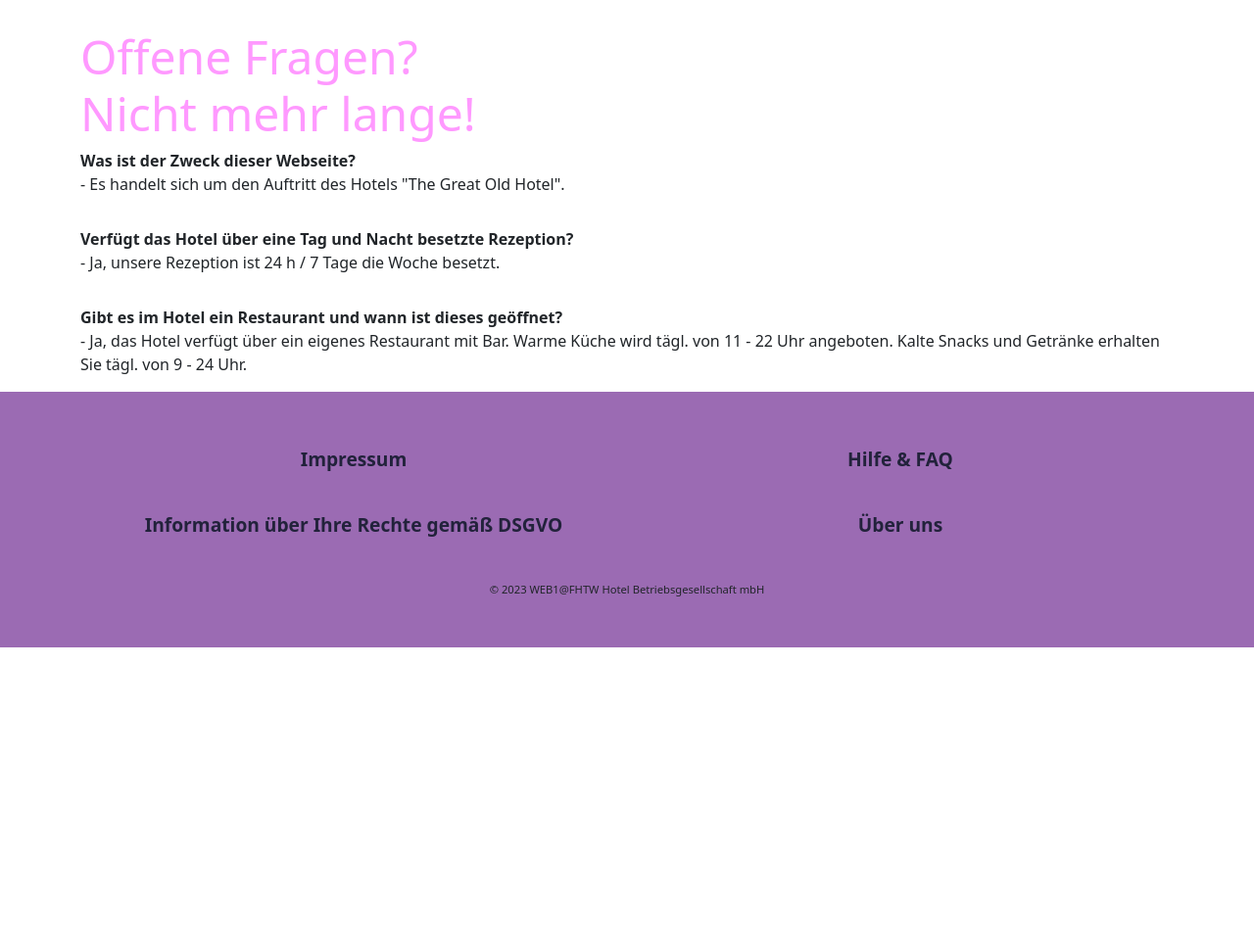
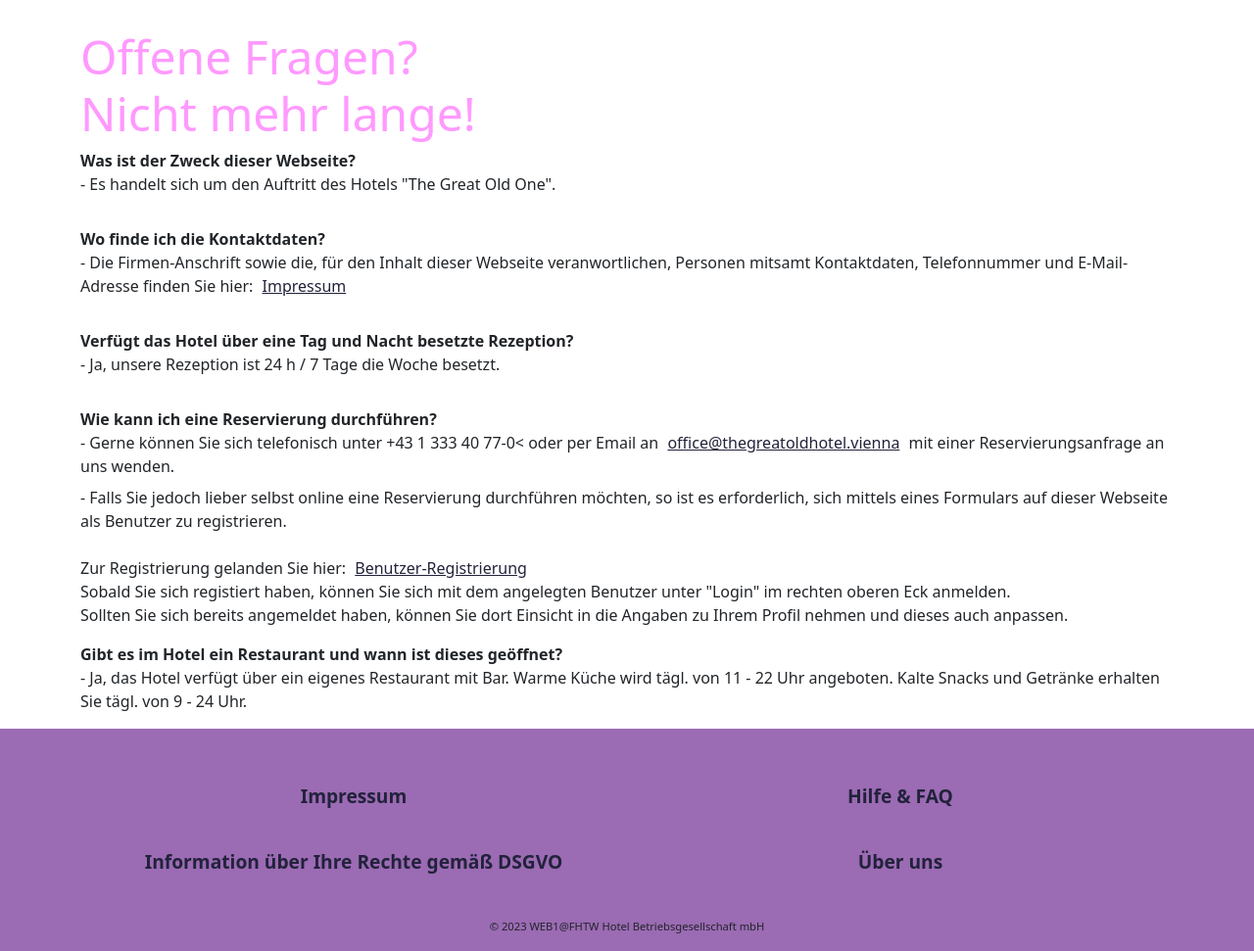
Before and after one commit to zaschaa/WEB_Hotel_Konlechner_Potesil, a PHP site: page /content/information/help.php in a window 1280 px wide. Shown: the part 139-1110 px from the top of the page at 98% size. Before the commit the page ends 800 px from the top, so only its background shows below. Run offline with PHP 8.4, Linux system fonts and the light colour scheme.

Commit message:
help site + about and impressum edited

```diff
--- a/src/content/information/about.php
+++ b/src/content/information/about.php
@@ -27,7 +27,7 @@
                 </p>
                 <img class="mb-2" src="https://upload.wikimedia.org/wikipedia/commons/thumb/b/bd/Wien_-_Sachertorte.jpg/440px-Wien_-_Sachertorte.jpg" alt="a picture of a chocolate cake">
 
-                <p>Das Haus verfügt über fünf Sterne und ist Mitglied der <a href="https://de.lhw.com/">Leading Hotels of the World</a>.</p>
+                <p>Das Haus verfügt über fünf Sterne und ist Mitglied der <a class="text-decoration-underline" href="https://de.lhw.com/">Leading Hotels of the World</a>.</p>
                 <p>Im Jahr 2006 wurde das Gebäude, das sich in seiner Bausubstanz aus insgesamt sechs Stadthäusern zusammensetzt,
                 unter der Leitung des Architekturbüros Frank & Partner thermisch generalsaniert, und ein Dachausbau durchgeführt, in dem ein Spa-Bereich untergebracht ist.
                 </p>
--- a/src/content/information/help.php
+++ b/src/content/information/help.php
@@ -22,9 +22,21 @@
 
                 <dl>
                     <dt><b>Was ist der Zweck dieser Webseite?</b></dt>
-                    <dd>- Es handelt sich um den Auftritt des Hotels "The Great Old Hotel".</dd><br>
+                    <dd>- Es handelt sich um den Auftritt des Hotels "The Great Old One".</dd><br>
+                    <dt><b>Wo finde ich die Kontaktdaten?</b></dt>
+                    <dd>- Die Firmen-Anschrift sowie die, für den Inhalt dieser Webseite veranwortlichen, Personen mitsamt Kontaktdaten, Telefonnummer und E-Mail-Adresse finden Sie hier: <a href="./impressum.php" class="text-decoration-underline">Impressum</a></dd><br>
                     <dt><b>Verfügt das Hotel über eine Tag und Nacht besetzte Rezeption?</b></dt>
                     <dd>- Ja, unsere Rezeption ist 24 h / 7 Tage die Woche besetzt.</dd><br>
+                    <dt><b>Wie kann ich eine Reservierung durchführen?</b></dt>
+                    <dd>- Gerne können Sie sich telefonisch unter +43 1 333 40 77-0< oder per Email an <a class="text-decoration-underline" href="mailto:office@thegreatoldhotel.vienna">office@thegreatoldhotel.vienna</a> mit einer Reservierungsanfrage an uns wenden.</dd>
+                    <dd>- Falls Sie jedoch lieber selbst online eine Reservierung durchführen möchten, so ist es erforderlich, sich mittels eines Formulars auf dieser Webseite als Benutzer zu registrieren.<br><br>
+                        <p>
+                            Zur Registrierung gelanden Sie hier: <a href='../userManagement/registration/registration_form.php' class="text-decoration-underline">Benutzer-Registrierung</a><br>
+                            Sobald Sie sich registiert haben, können Sie sich mit dem angelegten Benutzer unter "Login" im rechten oberen Eck anmelden.<br>
+                            Sollten Sie sich bereits angemeldet haben, können Sie dort Einsicht in die Angaben zu Ihrem Profil nehmen und dieses auch anpassen.
+                        </p>
+                    </dd>
+
                     <dt><b>Gibt es im Hotel ein Restaurant und wann ist dieses geöffnet?</b></dt>
                     <dd>- Ja, das Hotel verfügt über ein eigenes Restaurant mit Bar. Warme Küche wird tägl. von 11 - 22 Uhr angeboten. Kalte Snacks und Getränke erhalten Sie tägl. von 9 - 24 Uhr. </dd>
                 </dl>
```
Also changed, not shown: src/content/information/impressum.php (+5 -3 lines), src/images/konrad_in_hammock.JPG (added).
